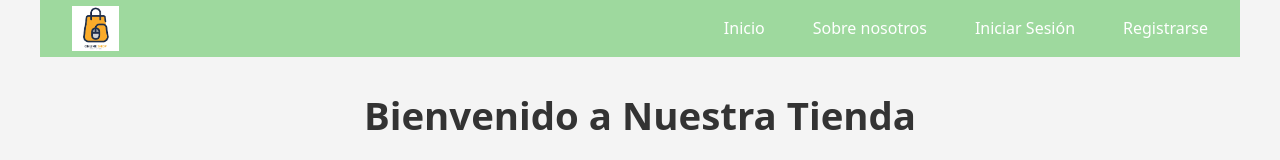
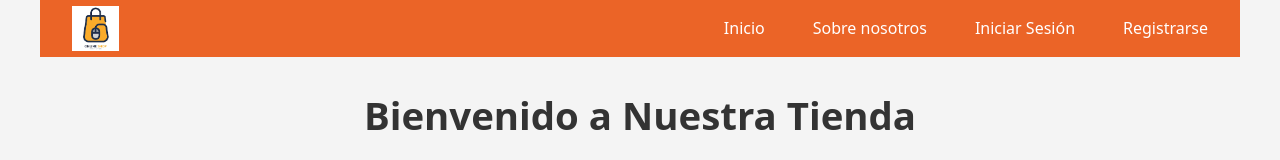
Before and after one commit to dntart/proyecto-trabajo-final-frontend-999198242-alumno-Dante-Cesar-Segovia, a React (Vite) app: page / in a window 1280 px wide. Shown: the top 160 px of the page. Built offline with nearby package versions, Linux system fonts and the light colour scheme; no server answers.

Commit message:
cambio de color del header

```diff
--- a/src/styles/components/Header.module.css
+++ b/src/styles/components/Header.module.css
@@ -1,7 +1,7 @@
 .header {
     width: 100%;
     height: 1.5cm;
-    background-color: #9ed99e;
+    background-color: #eb6427;
     display: flex;
     align-items: center;
     justify-content: space-between;
```
Also changed, not shown: src/styles/pages/login.module.css (+5 -3 lines).
